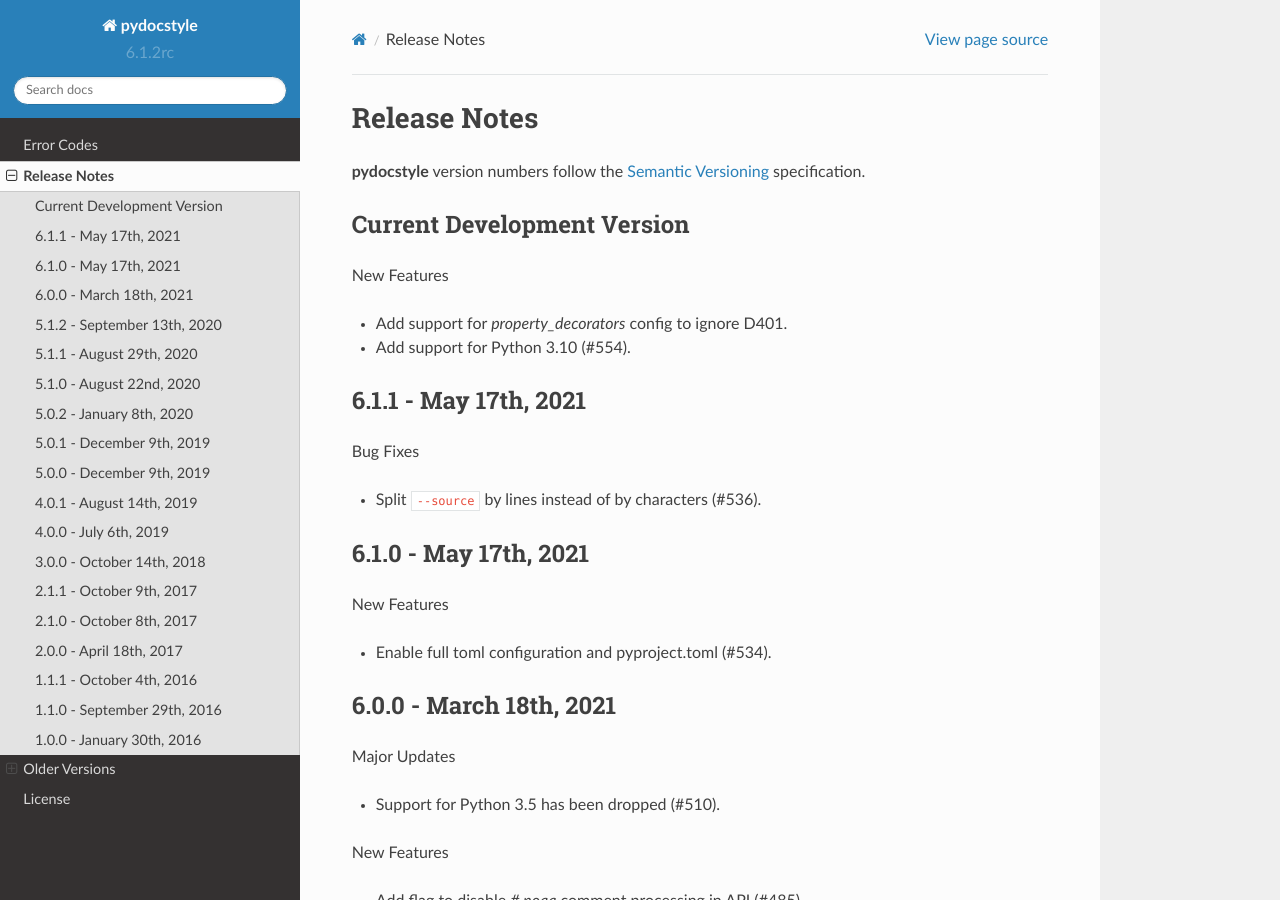
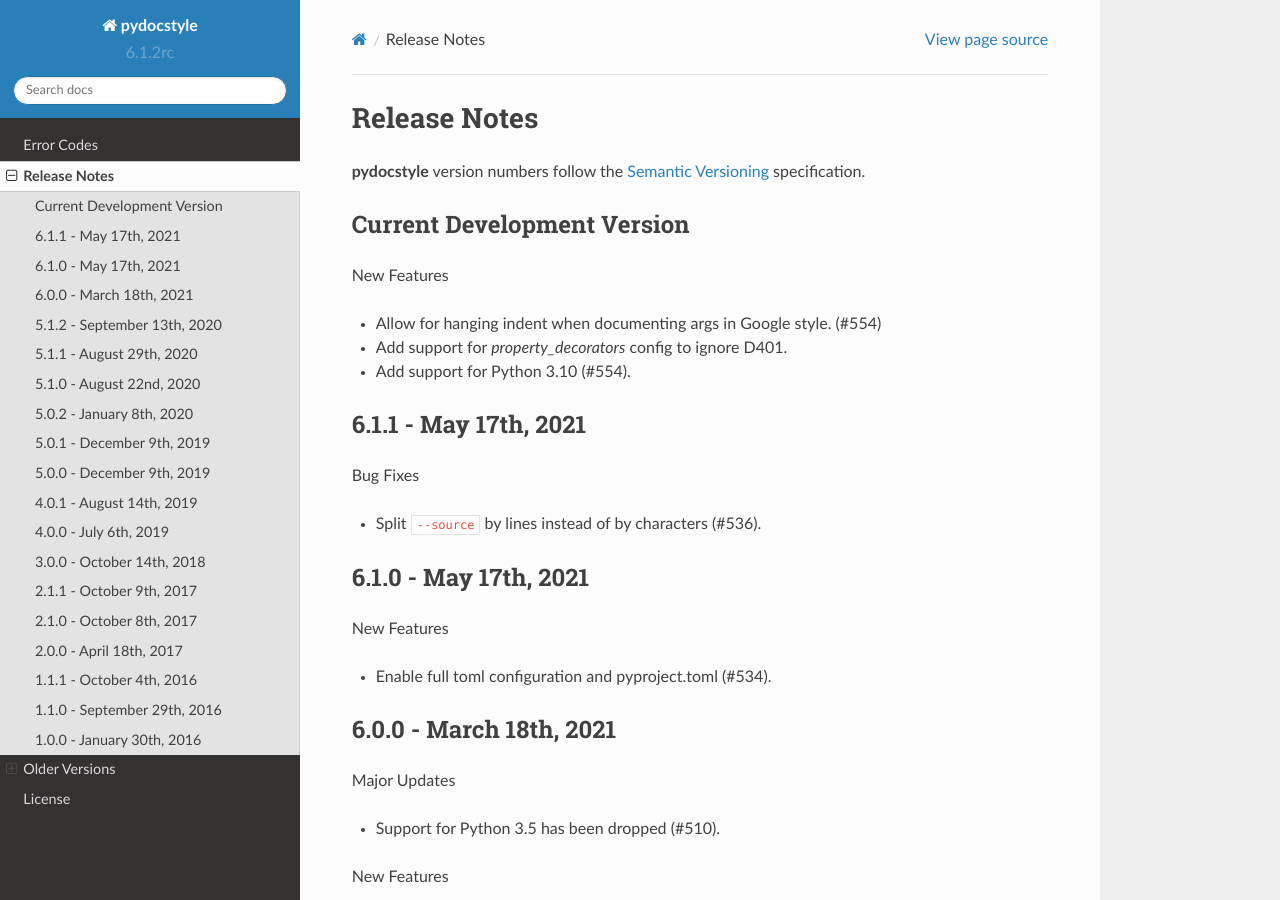
Before and after one commit to PyCQA/pydocstyle, a Sphinx documentation site: the page built from docs/release_notes.rst, in a window 1280 px wide and 900 px high. Built offline with Sphinx 7.4.7 and the Read the Docs theme 2.0.0, drawn with Linux system fonts in a browser that asks for light colours; pages that are not in the unit, such as notebooks, are missing from menus; the version number is read from the project's files by our own code.

Commit message:
update release notes

```diff
--- a/docs/release_notes.rst
+++ b/docs/release_notes.rst
@@ -10,6 +10,7 @@
 
 New Features
 
+* Allow for hanging indent when documenting args in Google style. (#554)
 * Add support for `property_decorators` config to ignore D401.
 * Add support for Python 3.10 (#554).
 
```
